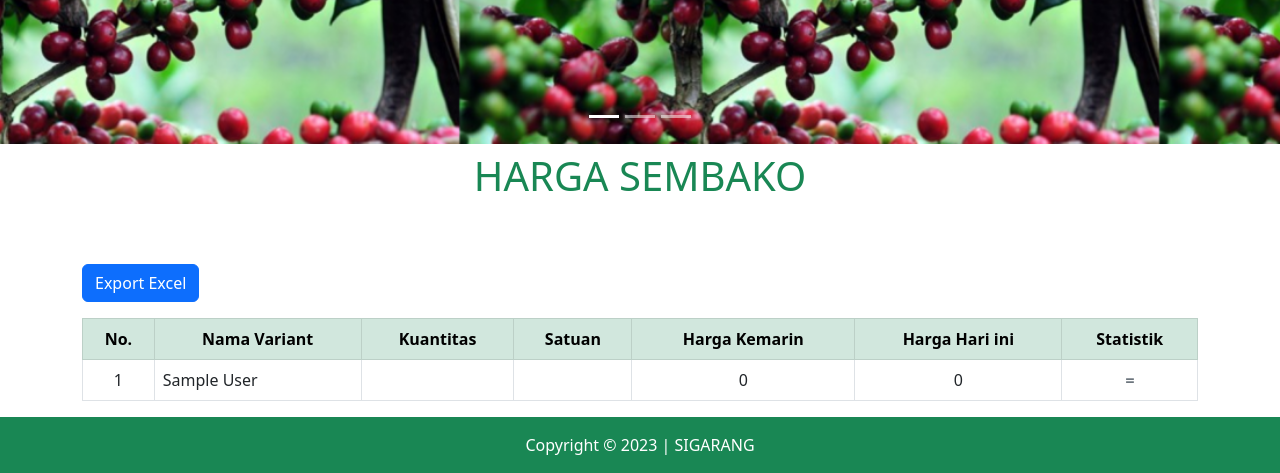
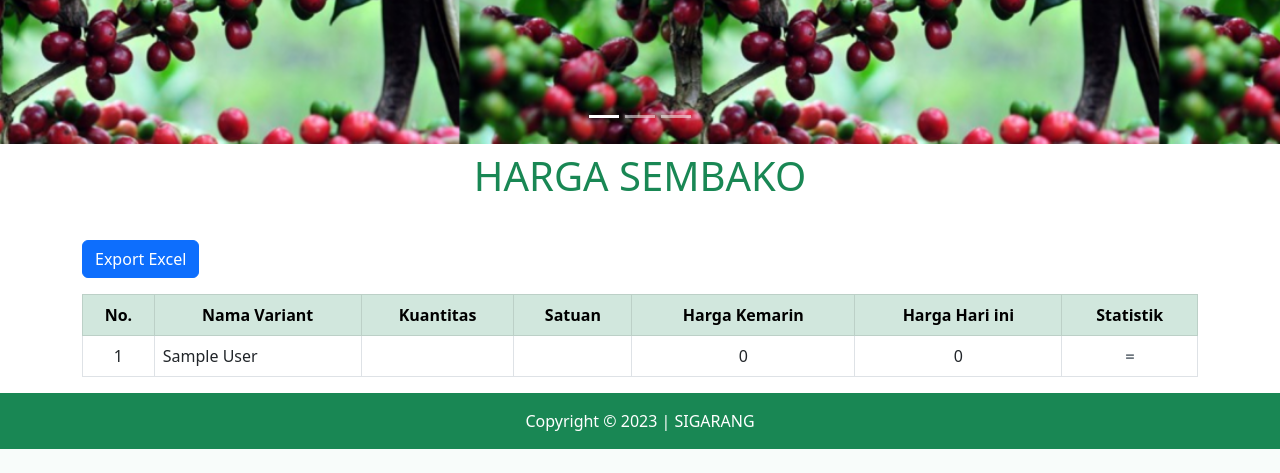
Before and after one commit to almer06/SiGarang, a Django app: page / in a window 1280 px wide. Shown: the part 576-1049 px from the top of the page. After the commit the page ends 1025 px from the top, so only its background shows below. Run offline with Django 4.2, Linux system fonts and the light colour scheme; a user stored in the database is signed in; tables that the repository leaves empty hold one stand-in row (values such as "Sample post"); data that the repository does not hold is empty; some libraries are stand-ins or nearby versions.

Commit message:
optimize SEO

```diff
--- a/templates/visitor/harga-sembako.html
+++ b/templates/visitor/harga-sembako.html
@@ -5,7 +5,7 @@
 
         <h1 class="text-center text-success mb-3">HARGA SEMBAKO</h1>
         {% if user.is_authenticated %}
-            <a href="{% url 'visitor:excel_sembako' %}" class="btn btn-primary mt-5 mb-3">Export Excel</a>
+            <a href="{% url 'visitor:excel_sembako' %}" class="btn btn-primary mt-4 mb-3">Export Excel</a>
         {% endif %}
 
 
--- a/templates/visitor/layouts/base.html
+++ b/templates/visitor/layouts/base.html
@@ -4,6 +4,7 @@
 <head>
     <meta charset="UTF-8">
     <meta name="viewport" content="width=device-width, initial-scale=1">
+    <meta name="description" content="Sistem informasi harga barang di kabupaten bener meriah.">
     <link rel="shortcut icon" href="{% static 'images/favicon/favicon.ico' %}" type="image/x-icon">
     <title>{{ title }}</title>
     <link rel="stylesheet" href="{% static 'vendor/css/simple-notify.min.css' %}">
--- a/templates/visitor/layouts/navigation.html
+++ b/templates/visitor/layouts/navigation.html
@@ -65,7 +65,7 @@
             </ul>
             <ul class="navbar-nav d-flex align-items-center" style="column-gap: 8px">
                 {% if request.user.is_authenticated %}
-                    <a class="dropdown-item text-white d-none d-lg-block">{{ user }}</a>
+                    <p class="dropdown-item text-white d-none d-lg-block m-0">{{ user }}</p>
                     <div class="dropdown d-none d-lg-block">
                         <i class="bi bi-person-circle text-white fs-3" style="cursor: pointer;" data-bs-display="static"
                            aria-expanded="false" data-bs-toggle="dropdown"></i>
```
Also changed, not shown: static/images/PEMERINTAH KABUPATEN BENER MERIAH.png (added).
